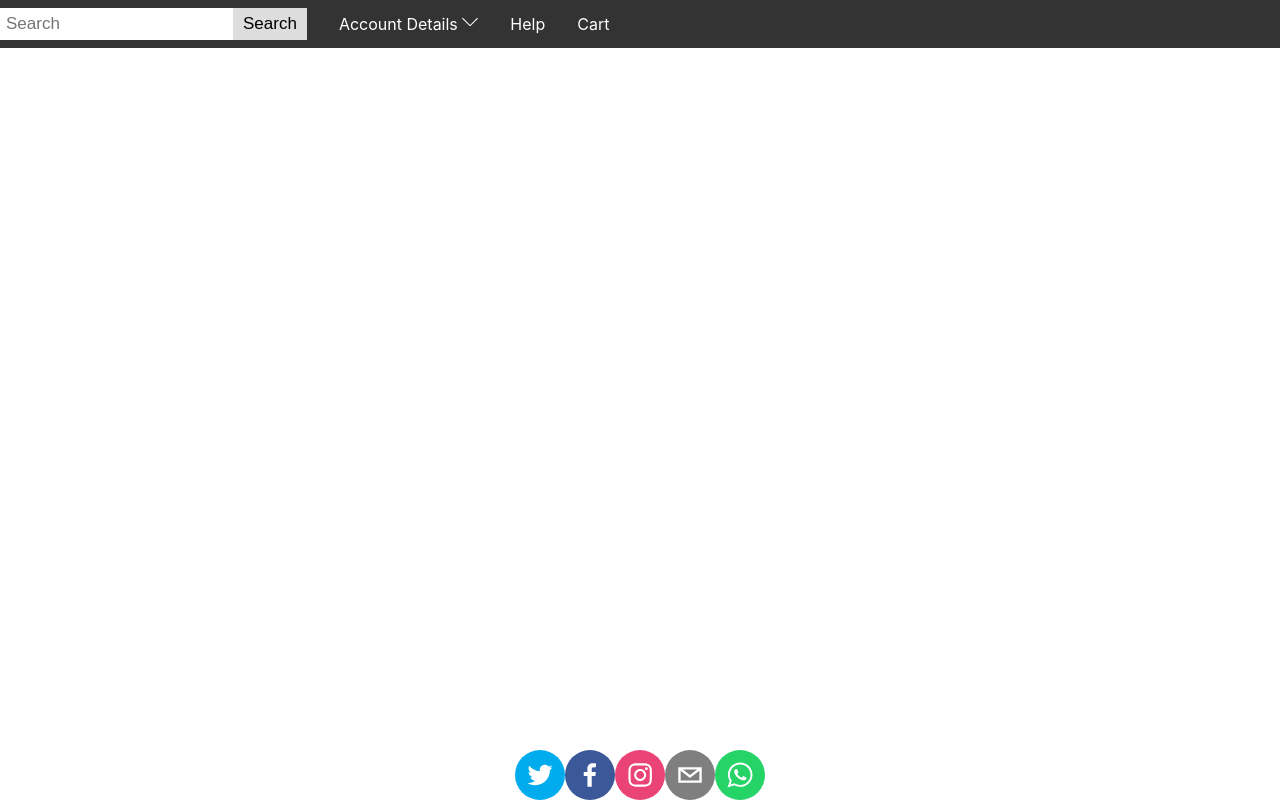
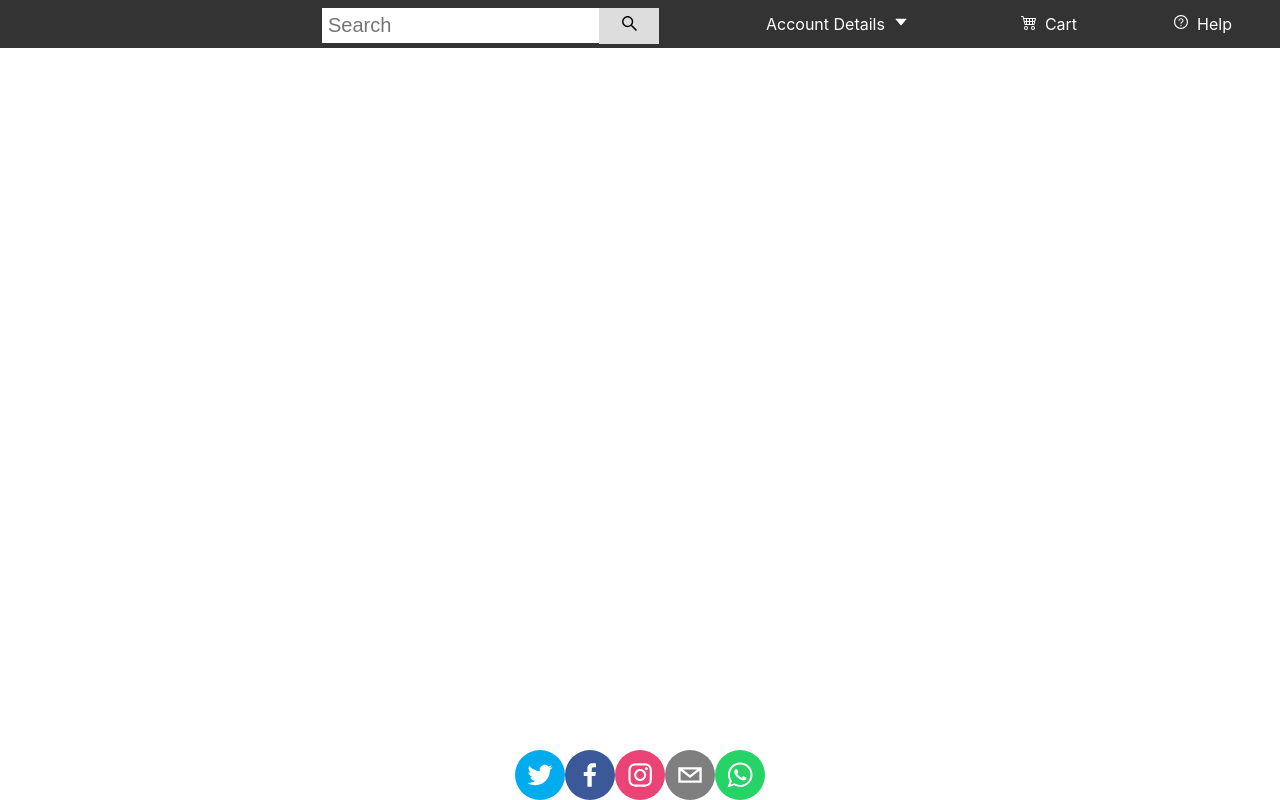
Before and after one commit to NdunguSam01/Mugo-2022, a React (Create React App) app: page / in a window 1280 px wide. Built offline with nearby package versions, Linux system fonts and the light colour scheme.

Commit message:
Fixed appearance of the navbar.

```diff
--- a/public/index.html
+++ b/public/index.html
@@ -2,7 +2,7 @@
 <html lang="en">
   <head>
     <meta charset="utf-8" />
-    <link rel="icon" href="%PUBLIC_URL%/logo-white.png" />
+    <link rel="icon" href="%PUBLIC_URL%/Images/logo-white.png" />
     <meta name="viewport" content="width=device-width, initial-scale=1" />
     <meta name="theme-color" content="#000000" />
     <meta
--- a/src/CSS/Nav.css
+++ b/src/CSS/Nav.css
@@ -3,27 +3,37 @@
     overflow: hidden;
     background-color: #333;
 }
-.navbar .search-container
+.image
 {
     float: left;
 }
-.navbar input[type=text]
+.search-container
+{
+    float: left;
+    padding-left: 322px;
+}
+input[type=text]
 {
     padding: 6px;
     margin-top: 8px;
-    font-size: 17px;
+    font-size: 20px;
     border: none;
 }
-.navbar .search-container button
+.search-container button
 {
     float: right;
     padding: 6px 10px;
     margin-top: 8px;
     margin-right: 16px;
     background: #ddd;
-    font-size: 17px;
+    font-size: 19px;
+    width: 60px;
     border: none;
     cursor: pointer;
+}
+.search-container button:hover
+{
+    background-color: greenyellow;
 }
 .navbar a
 {
@@ -33,6 +43,15 @@
     text-align: center;
     padding: 14px 16px;
     text-decoration: none;
+}
+.navbar a,.dropdown
+{
+    padding-left: 3em;
+    padding-right: 3em;
+}
+.topnav-right
+{
+    float: right;
 }
 .dropdown
 {
@@ -59,7 +78,7 @@
     display: none;
     position: absolute;
     background-color: #f9f9f9;
-    min-width: 160px;
+    min-width: 166px;
     box-shadow: 0px 8px 16px 0px rgba(0,0,0,0.2);
     z-index: 1;
 }
--- a/src/Components/Nav.js
+++ b/src/Components/Nav.js
@@ -1,24 +1,28 @@
 import React from 'react';
-import {SlArrowDown} from "react-icons/sl";
-const Nav=()=>
-{
-    return(
+import { AiFillCaretDown, AiOutlineQuestionCircle, AiFillShopping, AiOutlineSearch } from "react-icons/ai";
+import { BiUser, BiMessageDots } from "react-icons/bi";
+import { BsCart4, BsHeart } from "react-icons/bs";
+const Nav = () => {
+    return (
         <div className="navbar">
+            {/* <img src='./Images/logo-white.png' alt='I-Ford Gaming' className='image'></img> */}
             <div className="search-container">
                 <input type="text" placeholder="Search"></input>
-                <button type="button" className="search">Search</button>
+                <button type="button" className="search"><AiOutlineSearch /></button>
             </div>
-            <div class="dropdown">
-                <button class="dropbtn">Account Details  <SlArrowDown/></button>
+            <div className="topnav-right">
+                <a href='./Cart'><BsCart4 />&ensp;Cart</a>
+                <a href='./Help'><AiOutlineQuestionCircle />&ensp;Help</a>
+            </div>
+            <div class="dropdown" style={{ float:'right'}}>
+                <button class="dropbtn">Account Details&ensp;<AiFillCaretDown /></button>
                 <div class="dropdown-content">
-                    <a href='./Accounts/MyAccount'>My Account</a>
-                      <a href='./Accounts/Orders'>Orders</a>
-                    <a href='./Accounts/Inbox'>Inbox</a>
-                    <a href='./Accounts/Saved'>Saved Items</a>
+                    <a href='./Accounts/MyAccount'><BiUser />&ensp;My Account</a>
+                    <a href='./Accounts/Orders'><AiFillShopping />&ensp;Orders</a>
+                    <a href='./Accounts/Inbox'><BiMessageDots />&ensp;Inbox</a>
+                    <a href='./Accounts/Saved'><BsHeart />&ensp;Saved Items</a>
                 </div>
             </div>
-            <a href='./Help'>Help</a>
-            <a href='./Cart'>Cart</a>
         </div>
     )
 }
```
Also changed, not shown: public/Images/logo-white.png (renamed from public/logo-white.png).
